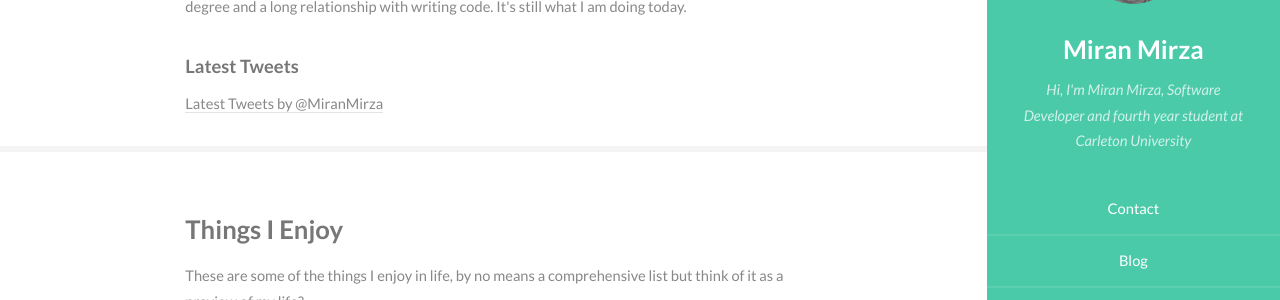
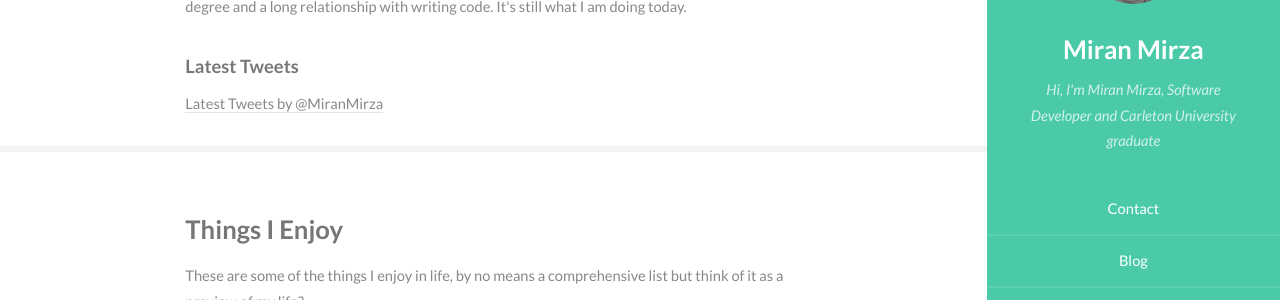
Before and after one commit to miranmirza/miranmirza.github.io, a Jekyll site: the page built from index.html, in a window 1280 px wide. Shown: the part 156-456 px from the top of the page. Built offline with Jekyll 4.4.1, drawn with Linux system fonts in a browser that asks for light colours; comment, search, counter and statistics services are not loaded.

Commit message:
Updated desc

```diff
--- a/_config.yml
+++ b/_config.yml
@@ -1,7 +1,7 @@
 # Site settings
 title: Miran Mirza
 email: miran@outlook.com
-description: Hi, I'm Miran Mirza, Software Developer and fourth year student at Carleton University
+description: Hi, I'm Miran Mirza, Software Developer and Carleton University graduate
 url: "http://miranmirza.com" # the base hostname & protocol for your site
 twitter_username: MiranMirza
 github_username:  MiranMirza
```
